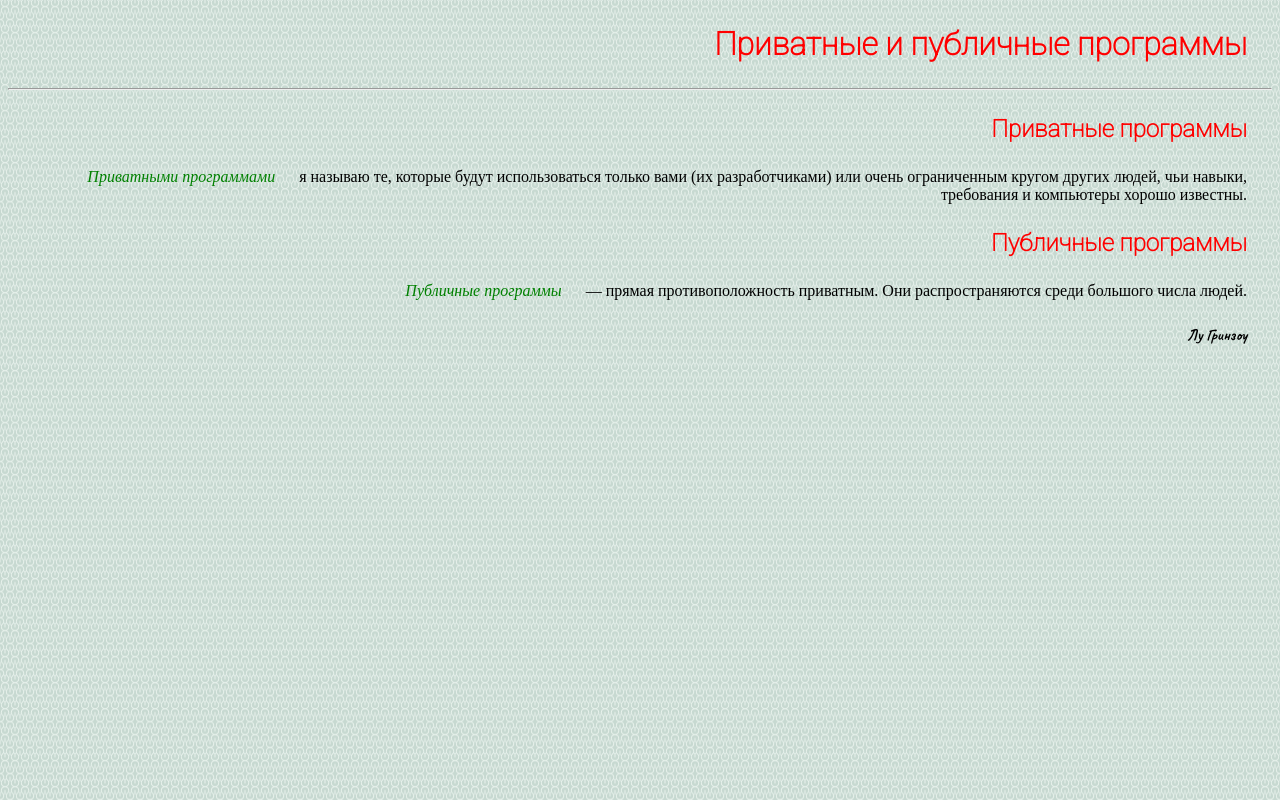
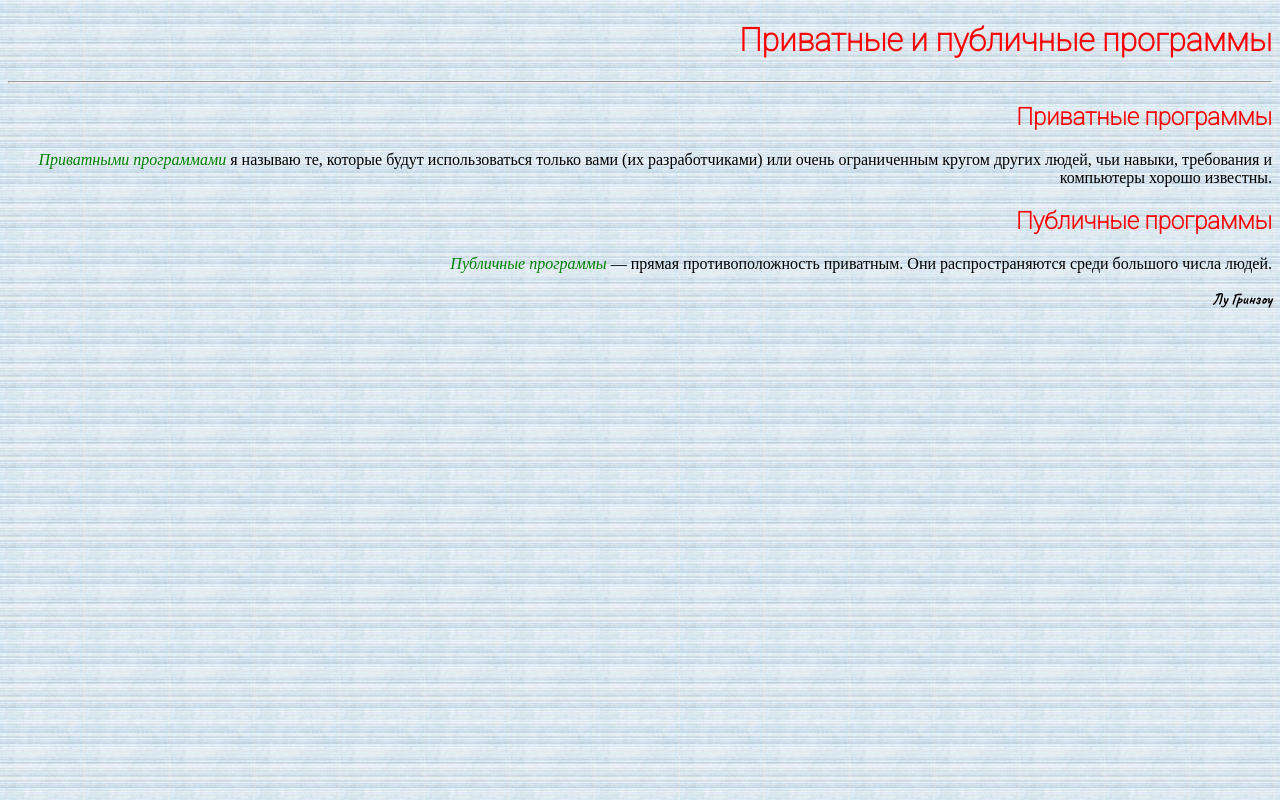
Before and after one commit to kirvik07/kirvik07.github.io, a plain HTML site: page lab3/lab2.html in a window 1280 px wide. Drawn offline with Linux system fonts and the light colour scheme.

Commit message:
fix lab3

```diff
--- a/lab3/lab2.html
+++ b/lab3/lab2.html
@@ -1,42 +1,17 @@
-<!DOCTYPE html>
+<!doctype html>
 <html lang="ru">
-    <head>
-    <link rel="stylesheet" href="style/style.css">
+<head>
 <meta charset="utf-8">
-<title>Cозданный стиль</title>
-</head>
-<body style="
-    background-image: url(style/background.png);
-    /* background: white; */
-    color: black;
-">
-<h1 style="
-    margin: 25px;
-    font-family: Roboto, Arial, sans-serif;
-    color: red;
-    ">Приватные и публичные программы</h1>
+<title>Стили</title>
+<link rel="stylesheet" href="style/style.css">
+</head >
+<body style="background-color: white; color: black;">
+<h1 >Приватные и публичные программы</h1>
 <hr>
-<h2 style="
-    margin: 25px;
-    font-family: Roboto, Arial, sans-serif;
-    color: red;
-">Приватные программы</h2>
-<p style="
-    margin: 25px;
-"><em style="
-    padding: 20px;
-">Приватными программами</em> я называю те, которые будут использоваться только вами (их разработчиками) или очень ограниченным кругом других людей, чьи навыки, требования и компьютеры хорошо известны.</p>
-<h2 style="
-    margin: 25px;
-    font-family: Roboto, Arial, sans-serif;
-    color: red;
-">Публичные программы</h2>
-<p style="
-    margin: 25px;
-"><em style="
-    padding: 20px;
-">Публичные программы</em> — прямая противоположность приватным. Они распространяются среди большого числа людей.</p>
-<p style="
-    margin: 25px;
-"><strong>Лу Гринзоу</strong></p>
-</body></html>
+<h2>Приватные программы</h2>
+<p><em>Приватными программами</em> я называю те, которые будут использоваться только вами (их разработчиками) или очень ограниченным кругом других людей, чьи навыки, требования и компьютеры хорошо известны.</p>
+<h2>Публичные программы</h2>
+<p><em>Публичные программы</em> — прямая противоположность приватным. Они распространяются среди большого числа людей.</p>
+<p><strong>Лу Гринзоу</strong></p>
+</body>
+</html>
--- a/lab3/style/style.css
+++ b/lab3/style/style.css
@@ -2,7 +2,8 @@
 
 body {
   text-align: right;
-  background: black;
+  /*background: black;*/
+  background-image: url("light-lines.png");
   color: white;
 }
 h1,h2 {
```
Also changed, not shown: lab3/lab1.html (+29 -29 lines), lab3/style/light-lines.png (added), lab3/style/pattern-dual-arrows-opposite.png (added).
